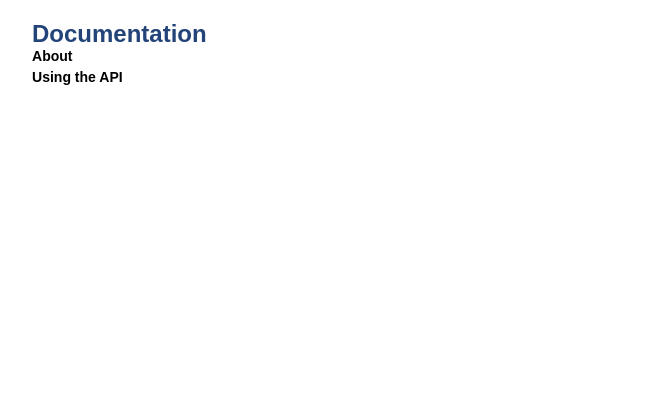
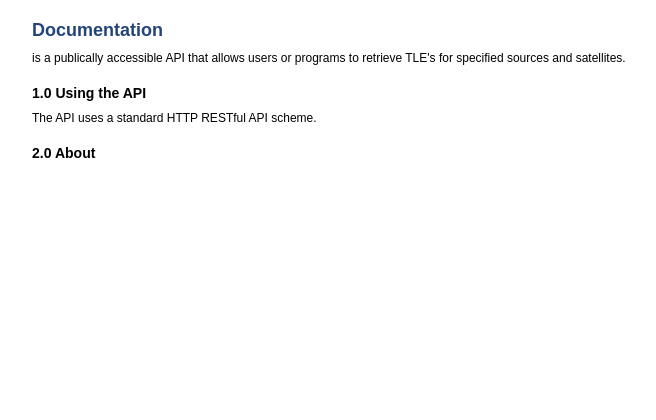
Before and after one commit to jwcutler/fetchTLE, a CakePHP app: the page made by www/app/View/Content/documentation.ctp in a window 1280 px wide. Shown: the top 420 px of the page, without its empty margins (158-814 px from the left). Run offline with PHP 8.4 and a stand-in for CakePHP, Linux system fonts and the light colour scheme; the template is opened without the code that fills it, so the values that code supplies are empty; some libraries are stand-ins or nearby versions.

Commit message:
[Add] Started updating documentation.

```diff
--- a/www/app/Controller/ContentController.php
+++ b/www/app/Controller/ContentController.php
@@ -15,6 +15,8 @@ class ContentController extends AppController {
 	/*
 	This action displays the primary fetchTLE documentation.
 	*/
+
+	$this->set("title_for_layout", "fetchTLE Documentation");
     }
 }
 ?>
--- a/www/app/View/Content/documentation.ctp
+++ b/www/app/View/Content/documentation.ctp
@@ -1,4 +1,9 @@
-<h1><?php echo Configure::read('Website.name'); ?> Documentation</h1>
-<a name="about"><a href="#about" class="doc_link"><h3>About <?php echo Configure::read('Website.name'); ?></h3></a></a>
+<h2 class="docs"><?php echo Configure::read('Website.name'); ?> Documentation</h2>
+<span style="font-style: italic;"><?php echo Configure::read('Website.name'); ?></span> is a publically accessible API that allows users or programs to retrieve TLE's for specified sources and satellites.</p>
 
-<a name="api"><a href="#api" class="doc_link"><h3>Using the API</h3></a></a>
+<!-- Using the API -->
+<h3 class="docs"><a name="using_api"><a href="#using_api" class="doc_link">1.0 Using the API</a></a></h3>
+The <span style="font-style: italic;"><?php echo Configure::read('Website.name'); ?></span> API uses a standard HTTP RESTful API scheme.
+
+<!-- About fetchTLE -->
+<h3 class="docs"><a name="about"><a href="#about" class="doc_link">2.0 About <?php echo Configure::read('Website.name'); ?></a></a></h3>
--- a/www/app/webroot/css/fetchtle.css
+++ b/www/app/webroot/css/fetchtle.css
@@ -49,10 +49,6 @@ h3 {
     margin-bottom: 5px;
 }
 
-h1 {
-	color: #224479;
-}
-
 .btn {
     text-decoration: none;
 }
@@ -82,6 +78,15 @@ a.doc_link:link {color: black; text-decoration: none; cursor: pointer;}
 a.doc_link:visited {color: black; text-decoration: none;}
 a.doc_link:hover {color: #224479; text-decoration: none;}
 a.doc_link:active {color: black; text-decoration: none;}
+
+h2.docs {
+	color: #224479;
+    margin-bottom: 10px;
+}
+
+h3.docs {
+    margin: 20px 0px 10px 0px;
+}
 
 /* Layout Styles */
 #wrap {
```
Lines whose indentation alone changed are shown as unchanged.
